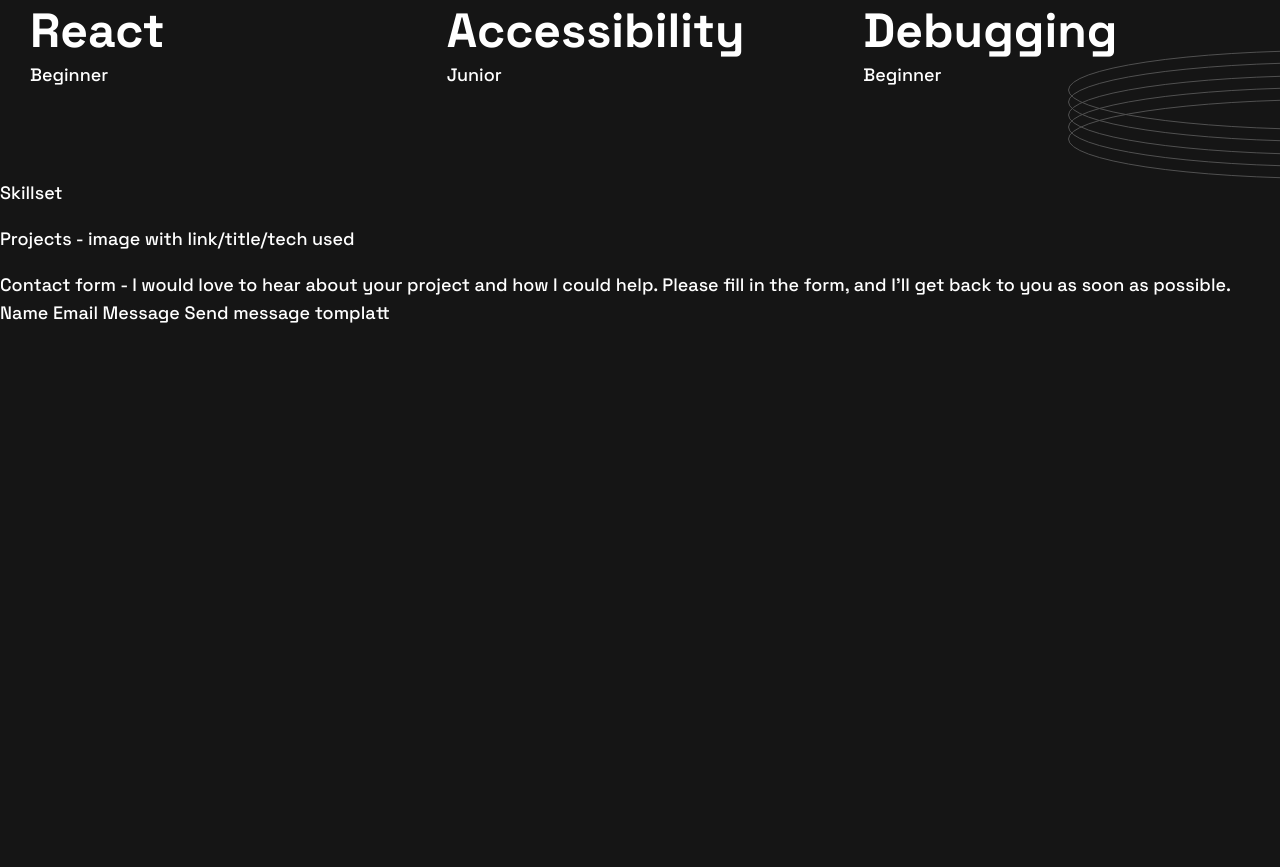
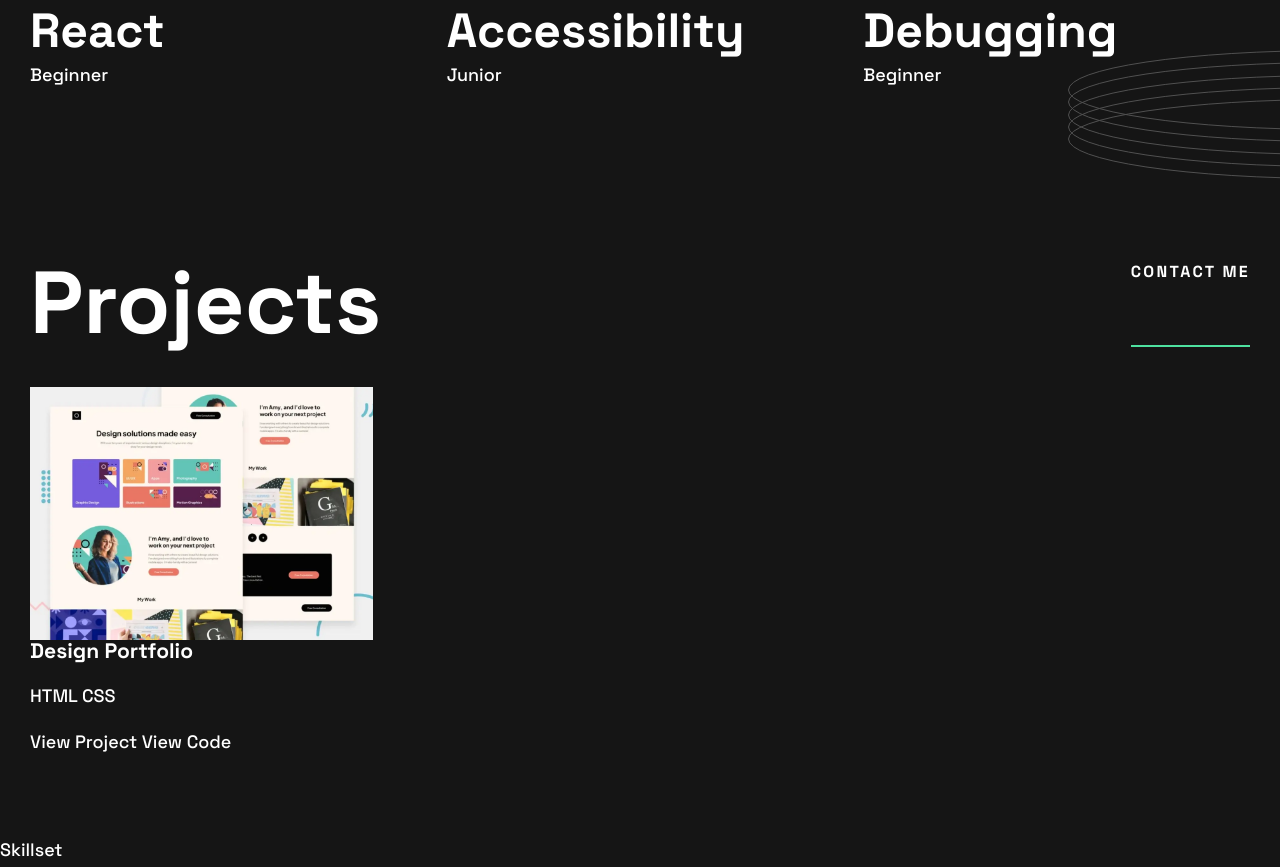
Before and after one commit to tplatt92/femportfolio, a plain HTML site: page index.html in a window 1280 px wide. Shown: the part 1069-1936 px from the top of the page. Before the commit the page ends 1814 px from the top, so only its background shows below. Drawn offline with Linux system fonts and the light colour scheme.

Commit message:
projects section started

```diff
--- a/index.html
+++ b/index.html
@@ -72,7 +72,7 @@
             />
 
             <div class="hero-text">
-              <h1 class="hero-heading">
+              <h1 class="hero-heading heading">
                 Hey there! I'm <span class="underline">Tom Platt</span>.
               </h1>
               <p class="hero-description">
@@ -123,6 +123,30 @@
             class="skills-rings"
           />
       </section>
+      <section class="project-section">
+        <div class="projects-wrapper wrapper">
+
+          <div class="projects-grid">
+            <h2 class="projects-title heading">Projects</h2>
+            <a href="" class="link projects-contact"><span>CONTACT ME</span></a>
+            <div class="projects-item">
+              <picture>
+                <source media="(min-width: 62.5em)" srcset="/assets/images/thumbnail-project-1-large.webp">
+                <img class="projects-image" src="/assets/images/thumbnail-project-1-small.webp" alt="Design portfolio image" width="343" height="253">
+              </picture>
+              <h3>Design Portfolio</h3>
+              <p class="projects-skills">
+                <span>HTML</span>
+                <span>CSS</span>
+              </p>
+              <div class="projects-links">
+                <a href="">View Project</a>
+                <a href="">View Code</a>
+              </div>
+            </div>
+          </div>
+        </div>
+      </section>
     </main>
 
     <footer class="footer"></footer>
--- a/styles.css
+++ b/styles.css
@@ -89,7 +89,7 @@ p {
   margin-top: 0;
 }
 
-h1 {
+.heading {
   font-size: 2.5rem;
   font-size: clamp(2.5rem, 0.7rem + 7.6vw, 5.5rem);
   margin-bottom: 24px;
@@ -194,6 +194,7 @@ img {
 
 .hero-heading {
   line-height: 1.1;
+  text-wrap: balance;
 }
 
 .underline {
@@ -329,3 +330,38 @@ img {
     translate: -40%;
   }
 }
+
+/* Projects Section */
+
+.projects {
+}
+
+.projects-wrapper {
+  padding-block: 80px;
+}
+
+.projects-title {
+  grid-column: 1 / 2;
+  margin-block-end: 0;
+}
+
+.projects-contact {
+  grid: 2 / 3;
+  justify-self: end;
+}
+
+.projects-grid {
+  display: grid;
+  grid-template-columns: repeat(2, 1fr);
+  gap: 40px;
+}
+
+.projects-item {
+  grid-column: 1 / 3;
+}
+
+.projects-skills {
+}
+
+.projects-links {
+}
```
